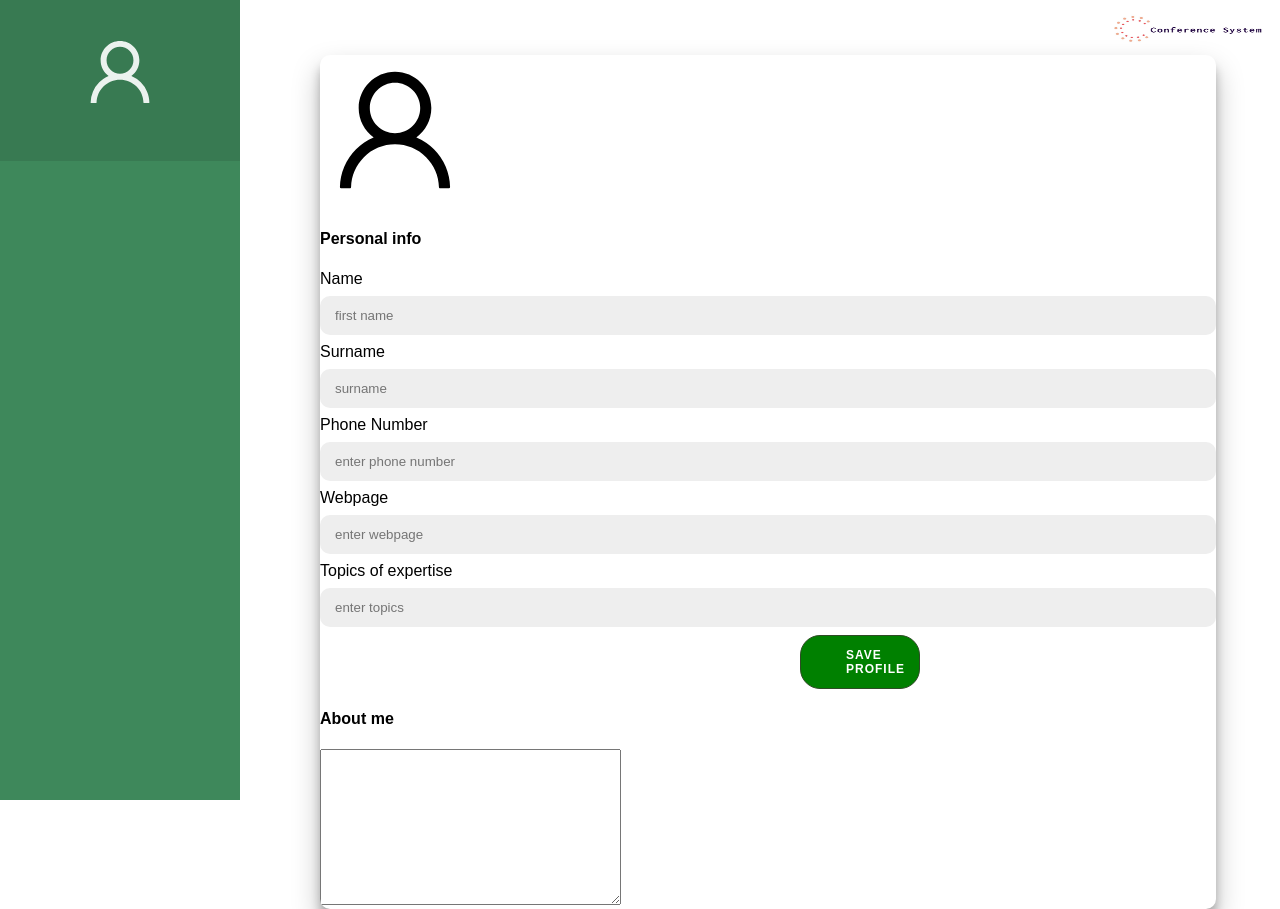
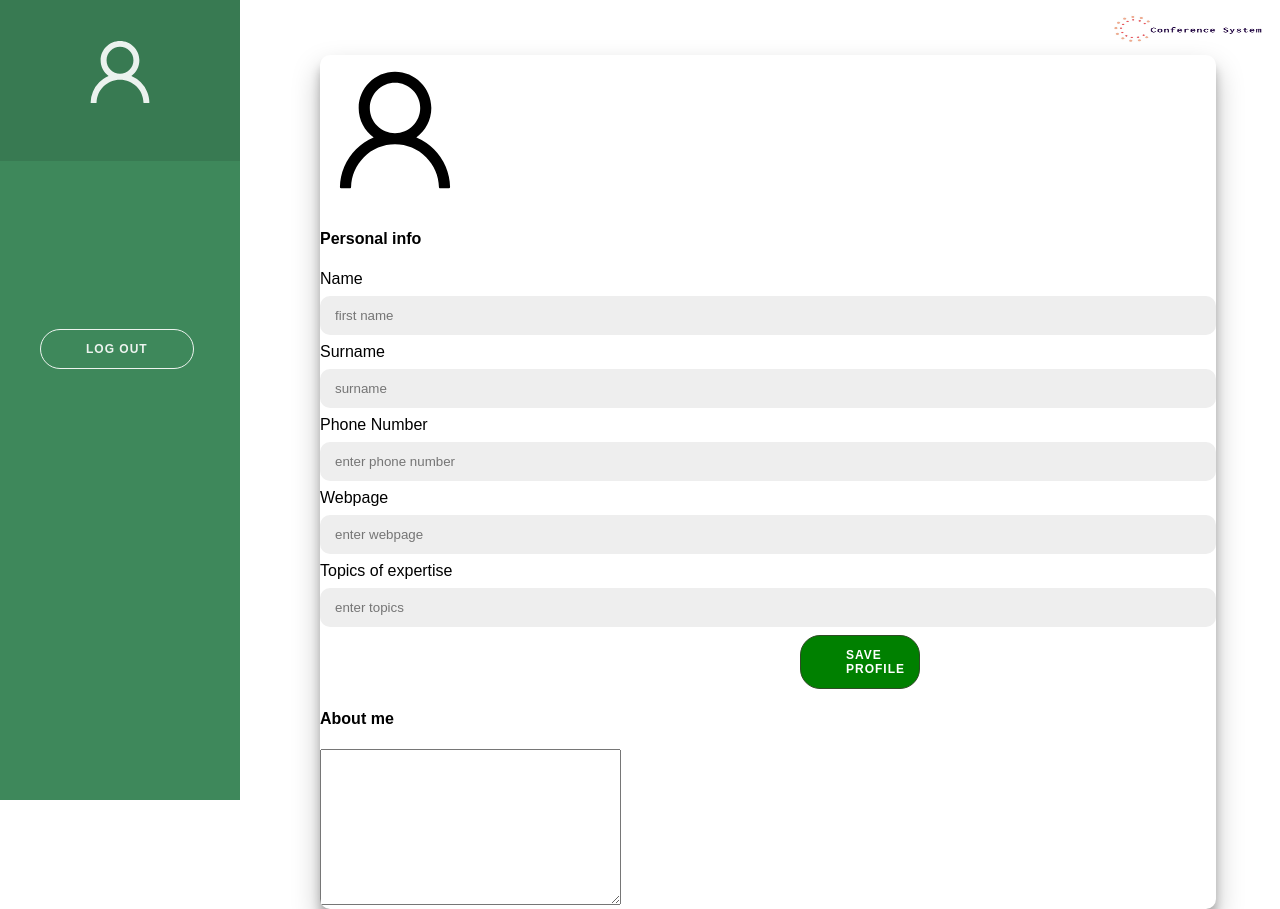
Before and after one commit to albu-alex/Echipa-9, a React (Create React App) app in the folder view/: page /updateuserinfo in a window 1280 px wide. Built offline with nearby package versions, Linux system fonts and the light colour scheme.

Commit message:
Add functional logout button + styling

```diff
--- a/view/src/components/sidebar/sidebar.component.jsx
+++ b/view/src/components/sidebar/sidebar.component.jsx
@@ -3,9 +3,10 @@ import { Link } from 'react-router-dom';
 import { AiOutlineUser } from 'react-icons/ai';
 
 import { getEmail } from "../../methods/getEmail";
+import { getType } from "../../methods/getType";
+import { logout } from "../../methods/logout";
 
 import './sidebar.styles.css';
-import { getType } from "../../methods/getType";
 
 const Sidebar = () => {
     const email = getEmail()
@@ -46,7 +47,9 @@ const Sidebar = () => {
                             <li className="icon-papers"><span>&nbsp;&nbsp; Conference Details</span></li>
                         </Link>
                     }
-
+                    <Link to='/login' className='no-decoration'>
+                        <button className='logout-button' onClick={logout}>Log Out</button>
+                    </Link>
                 </ul>
             </nav>
         </div>
--- a/view/src/components/sidebar/sidebar.styles.css
+++ b/view/src/components/sidebar/sidebar.styles.css
@@ -216,3 +216,9 @@
 .smaller-h2 {
     font-size: 15px;
 }
+
+.logout-button {
+    border: 1px solid white;
+    margin-top: 10rem;
+    margin-left: 2.5rem;
+}
--- /dev/null
+++ b/view/src/methods/logout.js
@@ -0,0 +1,4 @@
+export function logout() {
+    localStorage.setItem('uid', '')
+    localStorage.set('isLoggedIn', 'false')
+}
```
